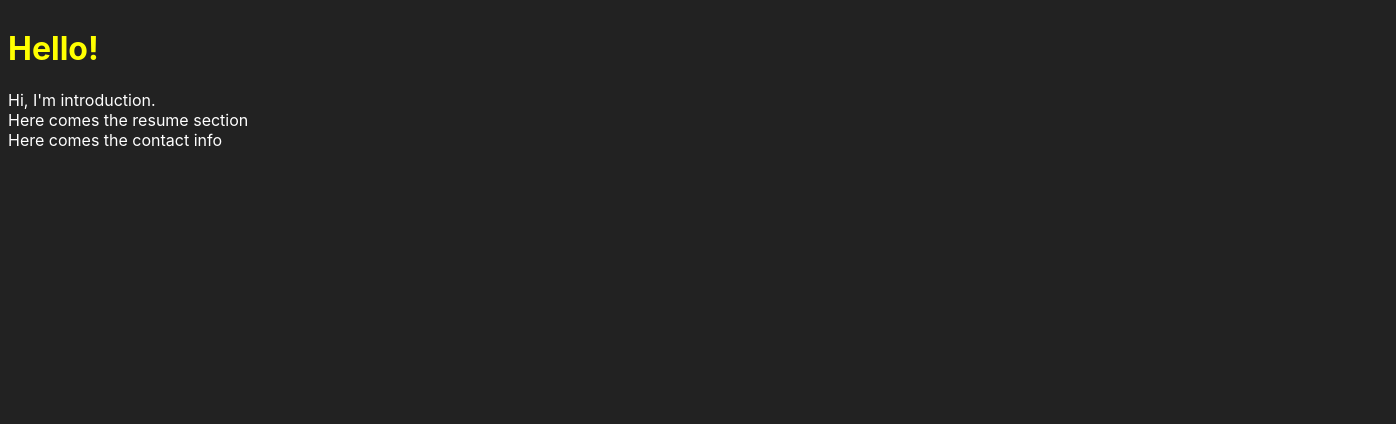
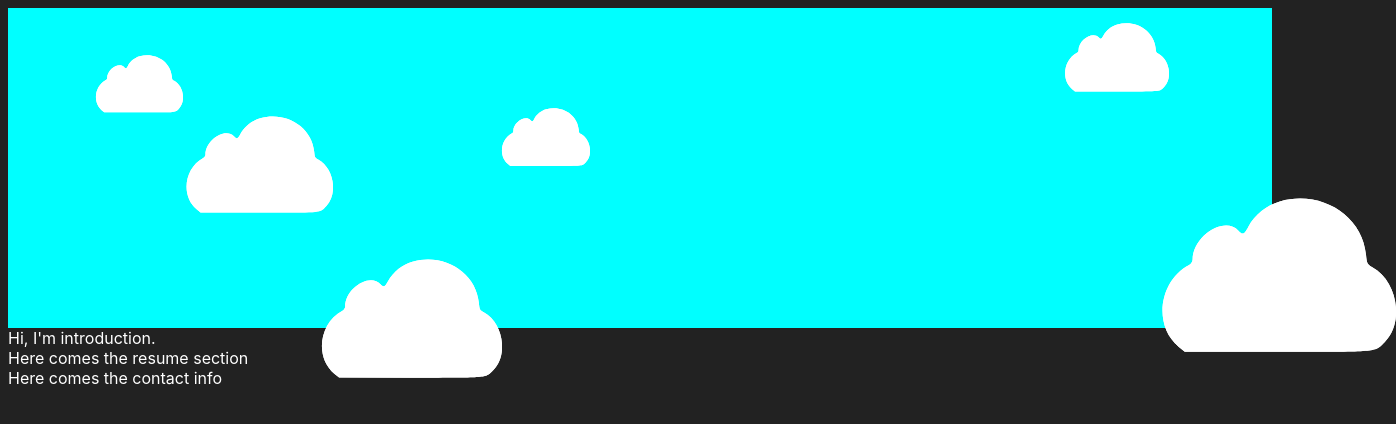
Before and after one commit to huggingpixels/personal-page, a Svelte app: page / in a window 1280 px wide. Shown: the top 424 px of the page, 1396 px wide, since content can reach past the window. Built offline with nearby package versions, Linux system fonts and the light colour scheme.

Commit message:
randomized clouds in header

```diff
--- /dev/null
+++ b/src/Cloud.svelte
@@ -0,0 +1,66 @@
+  <script>
+    export let delayTime = Math.floor(Math.random() * Math.floor(15)) +'s';
+    export let randomSize = Math.floor(Math.random() * (+250 - +80) + +80);
+    export let randomPlaceX = Math.floor(Math.random() * Math.floor(300)) + 'px';
+    export let randomPlaceY = Math.floor(Math.random() * Math.floor(1200)) + 'px';
+  </script>
+
+<style>
+#cloud {
+	transform: translate(0px, 0px);
+  animation: float 8s ease-in-out infinite;
+  position: absolute;
+  }
+
+  @keyframes float {
+	0% {
+		transform: translate(0px, 0px);
+	}
+	50% {
+		transform: translate(5px, -15px);
+	}
+	100% {
+		transform: translate(0px, 0px);
+	}
+}
+  </style>
+
+  <svg
+    xmlns="http://www.w3.org/2000/svg"
+    xmlns:xlink="http://www.w3.org/1999/xlink"
+    id="cloud"
+    version="1.1"
+    width={randomSize}
+    viewBox="0, 0, 400,271"
+    style="animation-delay: {delayTime};
+    top: {randomPlaceX};
+    left: {randomPlaceY}">
+    <g id="svgg">
+      <path
+        id="path0"
+        d="M203.155 5.783 C 180.817 12.033,160.533 28.287,149.785 48.548 C
+        142.735 61.837,139.882 62.983,132.941 55.315 C 109.792 29.735,55.263
+        64.138,55.263 104.324 C 55.263 107.881,52.843 111.622,49.342 113.474 C
+        -1.959 140.622,-11.757 216.515,31.451 252.057 L 41.949 260.692 200.022
+        260.762 C 375.952 260.839,363.882 262.020,382.082 242.947 C 414.178
+        209.312,401.903 139.913,359.852 117.267 C 351.275 112.647,350.587
+        111.296,349.179 96.296 C 342.899 29.403,273.182 -13.811,203.155 5.783 "
+        stroke="none"
+        fill="#fff"
+        fill-rule="evenodd" />
+      <g xmlns="http://www.w3.org/2000/svg" id="svgg">
+        <path
+          id="path0"
+          d="M203.155 5.783 C 180.817 12.033,160.533 28.287,149.785 48.548 C
+          142.735 61.837,139.882 62.983,132.941 55.315 C 109.792 29.735,55.263
+          64.138,55.263 104.324 C 55.263 107.881,52.843 111.622,49.342 113.474 C
+          -1.959 140.622,-11.757 216.515,31.451 252.057 L 41.949 260.692 200.022
+          260.762 C 375.952 260.839,363.882 262.020,382.082 242.947 C 414.178
+          209.312,401.903 139.913,359.852 117.267 C 351.275 112.647,350.587
+          111.296,349.179 96.296 C 342.899 29.403,273.182 -13.811,203.155 5.783 "
+          stroke="none"
+          fill="#fff"
+          fill-rule="evenodd" />
+      </g>
+    </g>
+  </svg>
--- a/src/Header.svelte
+++ b/src/Header.svelte
@@ -1,9 +1,28 @@
 <script>
-	// logic goes here
+  import Cloud from "./Cloud.svelte";
 </script>
 
 <style>
-	/* styles go here */
+  #backdrop {
+    height: 20em;
+    background-color: aqua;
+    overflow: hidden;
+  }
+
+  #backdrop:nth-child(2n) {
+    animation-delay: 30s;
+  }
+
+  #backdrop:nth-child(3n) {
+    animation-delay: 10s;
+  }
 </style>
 
-<h1>Hello!</h1>
+<div id="backdrop">
+  <Cloud />
+  <Cloud />
+  <Cloud />
+  <Cloud />
+  <Cloud />
+  <Cloud />
+</div>
```
